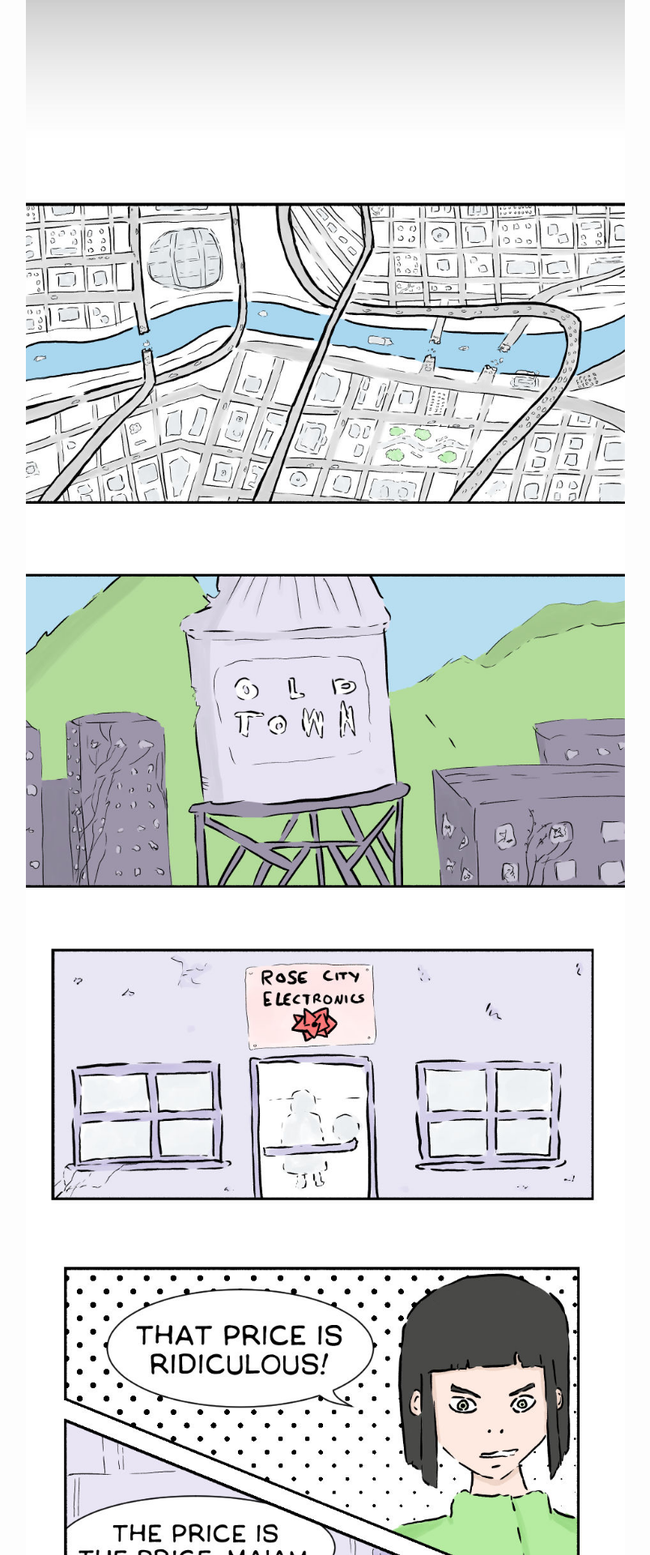
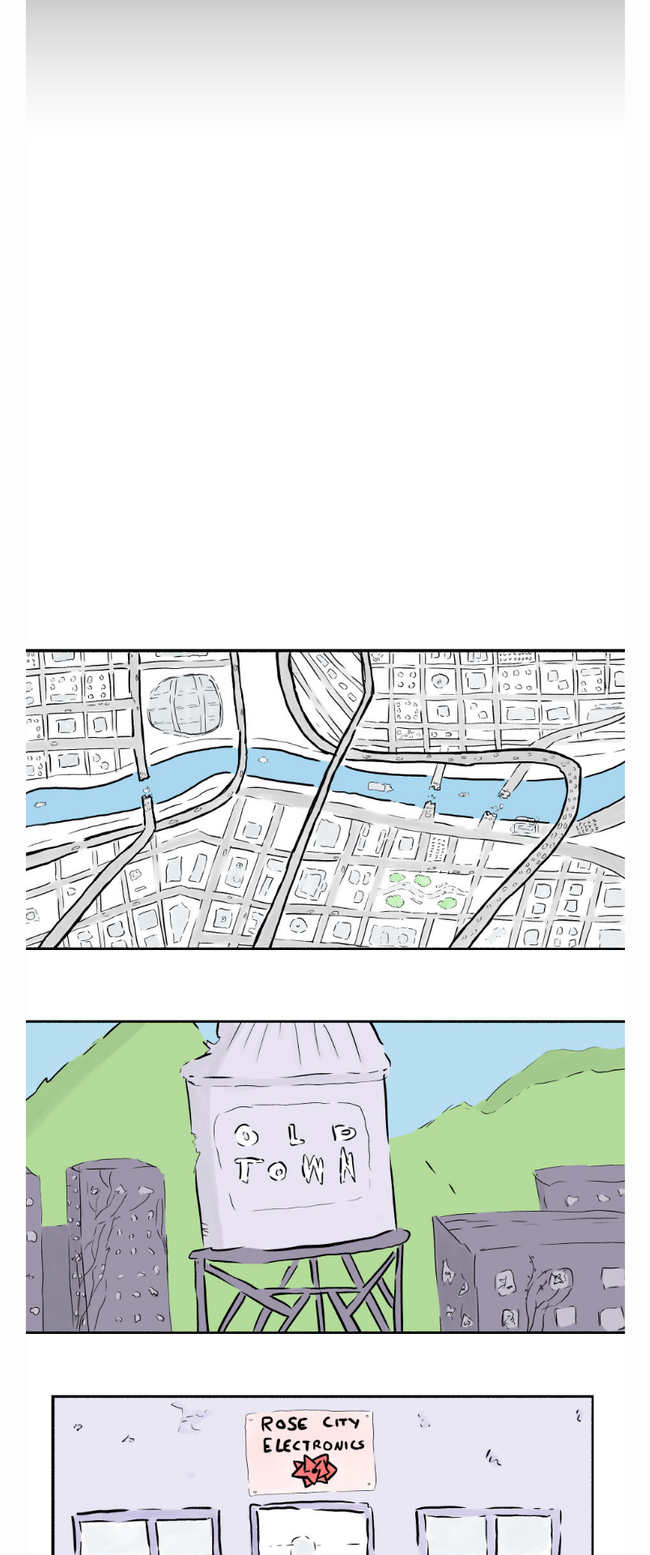
Before and after one commit to brettchalupa/lsc, a Jekyll site: the page built from _posts/2018-05-27-episode-01.markdown, in a window 1280 px wide. Shown: the part 3124-5044 px from the top of the page at 81% size, without its empty margins (238-1041 px from the left). Built offline with Jekyll 4.4.1, drawn with Linux system fonts in a browser that asks for light colours.

Commit message:
Update ep 01 images
Contains some adjustments to the spacing and adds an interstitial bit
between p01 and p02.

```diff
--- a/_posts/2018-05-27-episode-01.markdown
+++ b/_posts/2018-05-27-episode-01.markdown
@@ -9,5 +9,6 @@
 ---
 
 ![Lunar Space Colony - Episode 01, Part 01](/images/Lunar Space Colony - e01 p01.jpg)
+![Lunar Space Colony - Episode 01, Part 01 - Interstitial](/images/Lunar Space Colony - e01 p01 - Interstitial.jpg)
 ![Lunar Space Colony - Episode 01, Part 02](/images/Lunar Space Colony - e01 p02.jpg)
 ![Lunar Space Colony - Episode 01, Part 03](/images/Lunar Space Colony - e01 p03.jpg)
```
Also changed, not shown: _images/Lunar Space Colony - e01 p01 - Interstitial.jpg (added), _images/Lunar Space Colony - e01 p02.jpg, _images/Lunar Space Colony - e01 p03.jpg.
